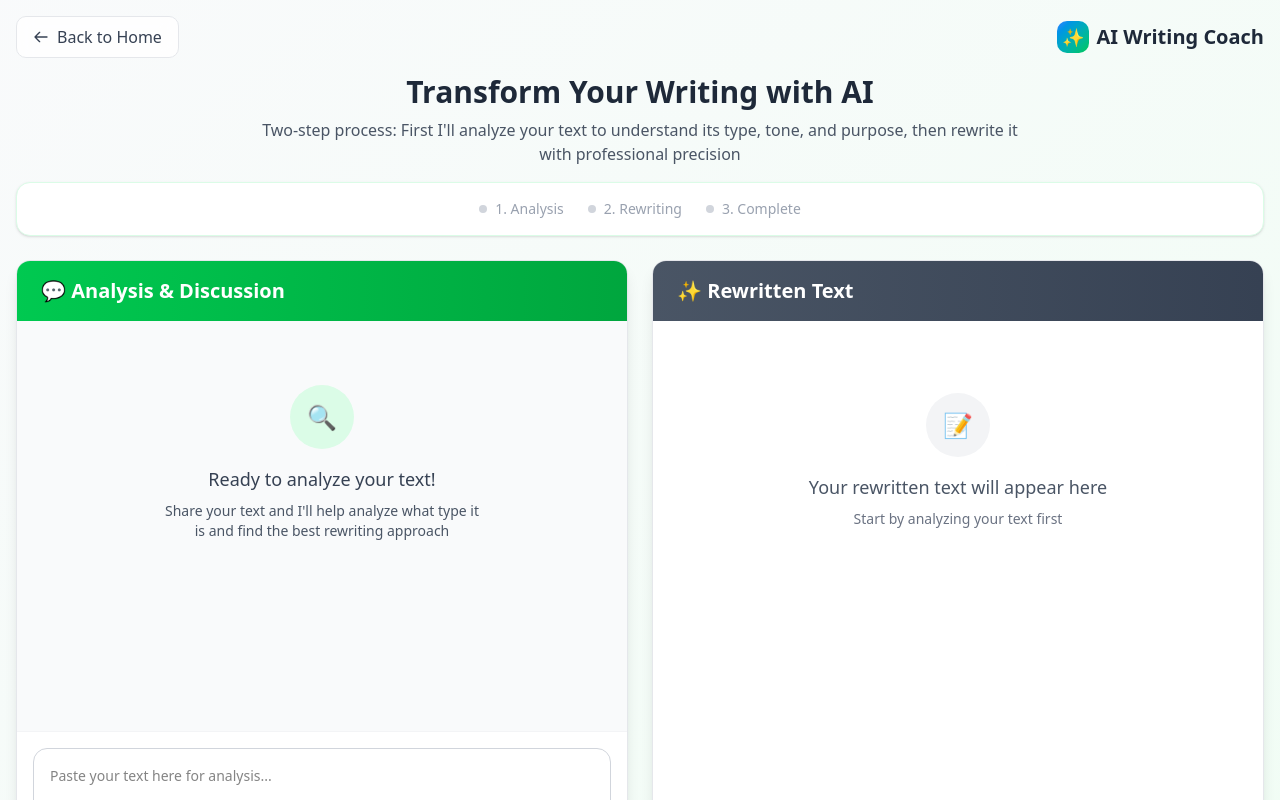
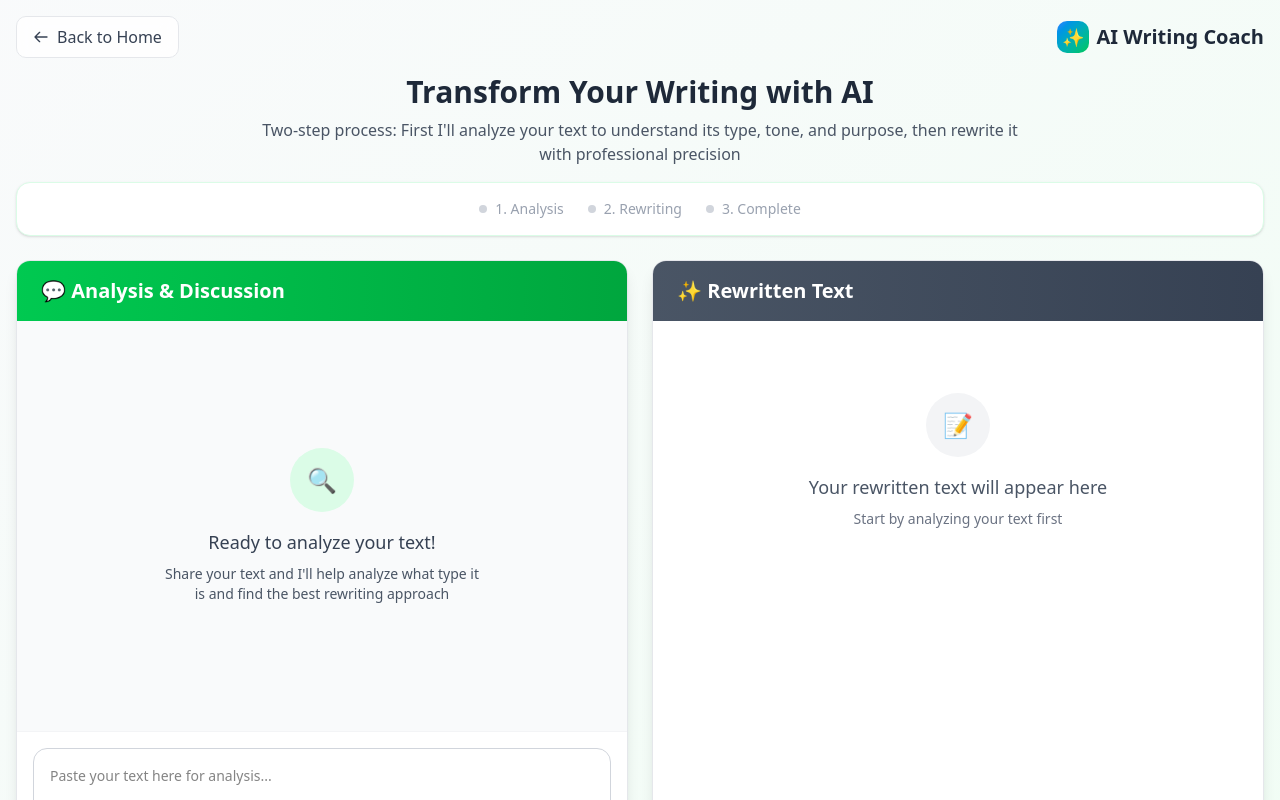
Before and after one commit to matt-chlorophyll/AEB-writing-coach, a Next.js app: page /agents-sdk in a window 1280 px wide. Shown: the top 800 px of the page. Built offline with nearby package versions, Linux system fonts and the light colour scheme.

Commit message:
Further fix UI issue that the chat interface for analysing the text is not expanded to consume the full space within the card div

```diff
--- a/app/agents-sdk/page.tsx
+++ b/app/agents-sdk/page.tsx
@@ -342,9 +342,10 @@ export default function AgentsSDKPage() {
               <h2 className="text-xl font-semibold text-white">💬 Analysis & Discussion</h2>
             </div>
 
-            <div className="flex-1 overflow-y-auto p-4 bg-gray-50">
+            <div className="flex-1 min-h-0 bg-gray-50 flex flex-col">
               {messages.length === 0 ? (
-                <div className="text-center mt-12 text-gray-500">
+                <div className="flex-1 flex items-center justify-center p-4">
+                  <div className="text-center text-gray-500">
                     <div className="w-16 h-16 mx-auto mb-4 bg-green-100 rounded-full flex items-center justify-center">
                       <span className="text-2xl">🔍</span>
                     </div>
@@ -353,11 +354,14 @@ export default function AgentsSDKPage() {
                       Share your text and I'll help analyze what type it is and find the best rewriting approach
                     </p>
                   </div>
+                </div>
               ) : (
-                messages.map((message, index) => (
+                <div className="flex-1 overflow-y-auto p-4">
+                  <div className="space-y-4">
+                    {messages.map((message, index) => (
                       <div
                         key={index}
-                    className={`mb-4 ${
+                        className={`${
                           message.role === "user" ? "flex justify-end" : "flex justify-start"
                         }`}
                       >
@@ -381,10 +385,9 @@ export default function AgentsSDKPage() {
                           />
                         </div>
                       </div>
-                ))
-              )}
+                    ))}
                     {phase === 'analyzing' && (
-                <div className="flex justify-start mb-4">
+                      <div className="flex justify-start">
                         <div className="bg-white border border-gray-200 p-4 rounded-2xl rounded-bl-md shadow-sm max-w-xs">
                           <div className="text-xs font-medium text-gray-500 mb-2">Analysis Agent</div>
                           <div className="flex items-center gap-2 text-gray-500">
@@ -399,9 +402,16 @@ export default function AgentsSDKPage() {
                       </div>
                     )}
                   </div>
+                </div>
+              )}
+            </div>
 
-            {/* Bottom Section - Consistent Height */}
-            <div className="h-80 lg:h-[340px] xl:h-[360px] 2xl:h-[420px] bg-white border-t border-gray-100">
+            {/* Bottom Section - Dynamic Height */}
+            <div className={`${
+              phase === 'input'
+                ? 'h-80 lg:h-[340px] xl:h-[360px] 2xl:h-[420px]'
+                : 'h-20 lg:h-24 xl:h-28'
+            } bg-white border-t border-gray-100`}>
               {/* Input Form */}
               {phase === 'input' && (
                 <div className="p-4 h-full flex flex-col">
@@ -438,7 +448,7 @@ export default function AgentsSDKPage() {
 
               {/* Rewrite Button */}
               {(phase === 'ready' || phase === 'rewriting' || phase === 'complete') && (
-                <div className="p-4 h-full flex flex-col justify-end">
+                <div className="p-4 flex flex-col justify-center">
                   <div className="flex justify-between items-center">
                     <div className="text-xs text-gray-500">
                       {phase === 'ready' && "✅ Analysis complete! Ready to rewrite your text."}
```
Lines whose indentation alone changed are shown as unchanged.
